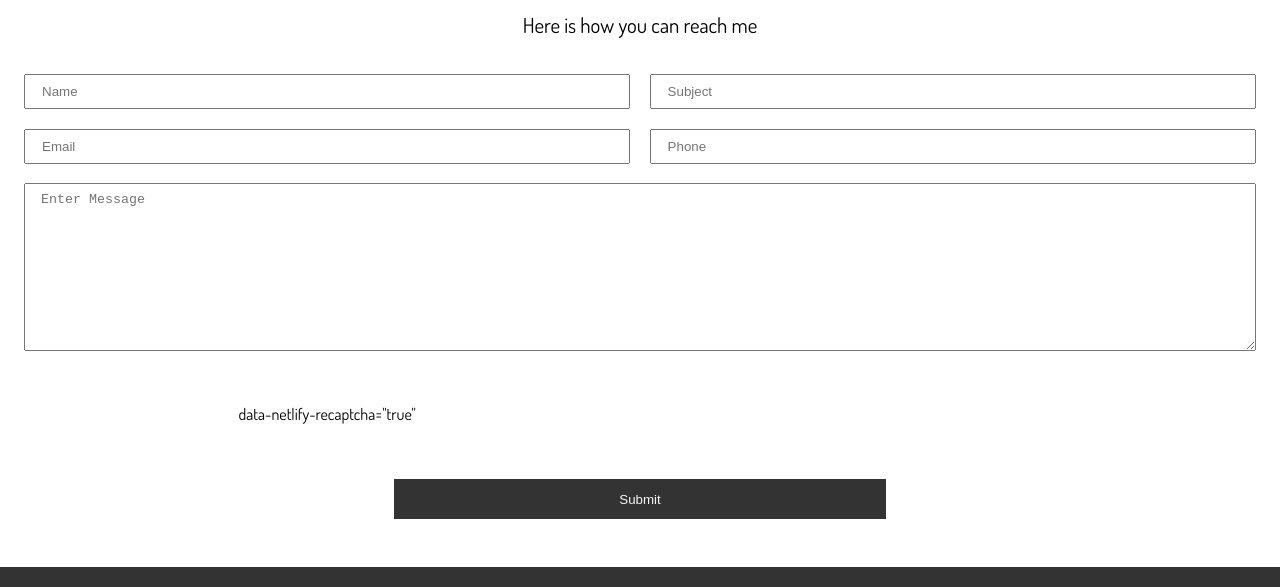
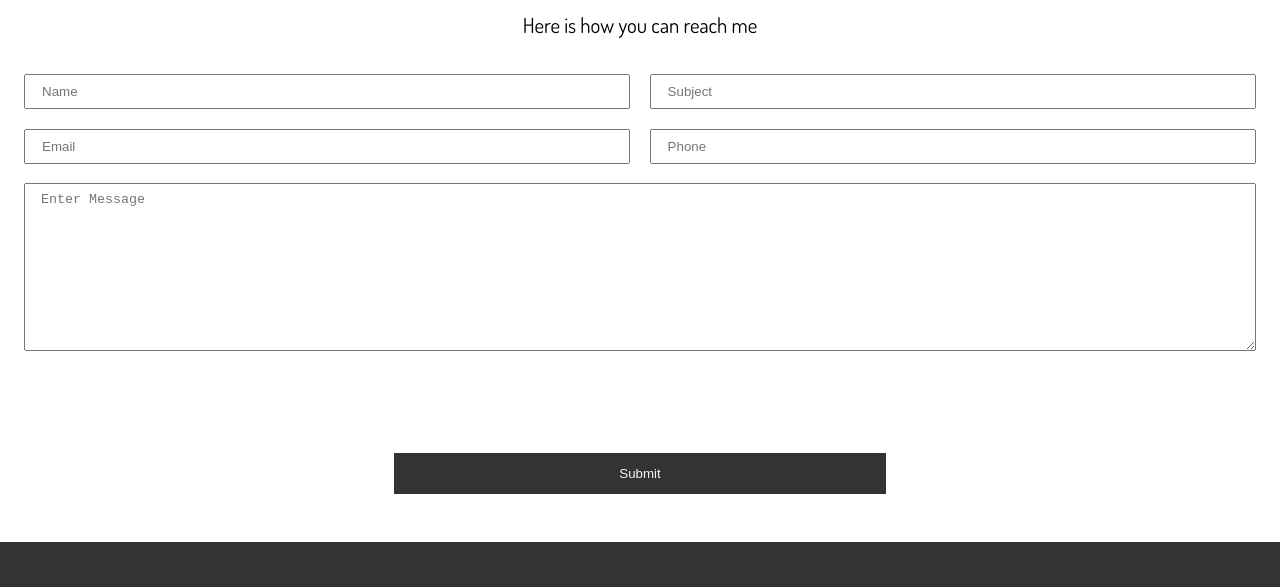
Before and after one commit to anmihovil/portfolio_website, a website: page dist/contact.html in a window 1280 px wide. Shown: the part 207-794 px from the top of the page. Drawn offline with Linux system fonts and the light colour scheme.

Commit message:
Third commit: captcha fix

```diff
--- a/dist/contact.html
+++ b/dist/contact.html
@@ -71,7 +71,7 @@
               name="message"
             ></textarea>
             <div class="my-2">
-              <div>data-netlify-recaptcha="true"</div>
+              <div data-netlify-recaptcha="true"></div>
             </div>
           </div>
           <button type="submit" class="btn-dark">Submit</button>
```
